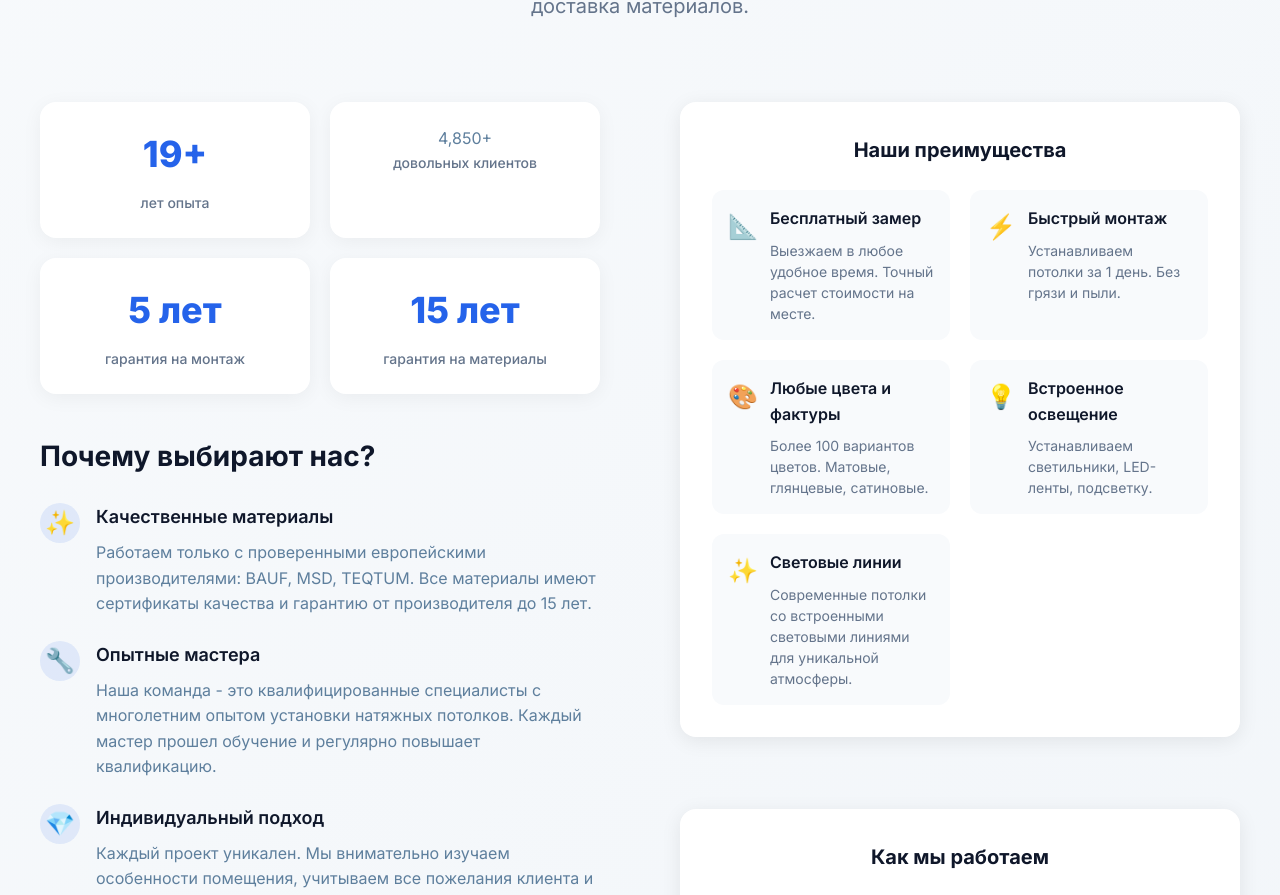
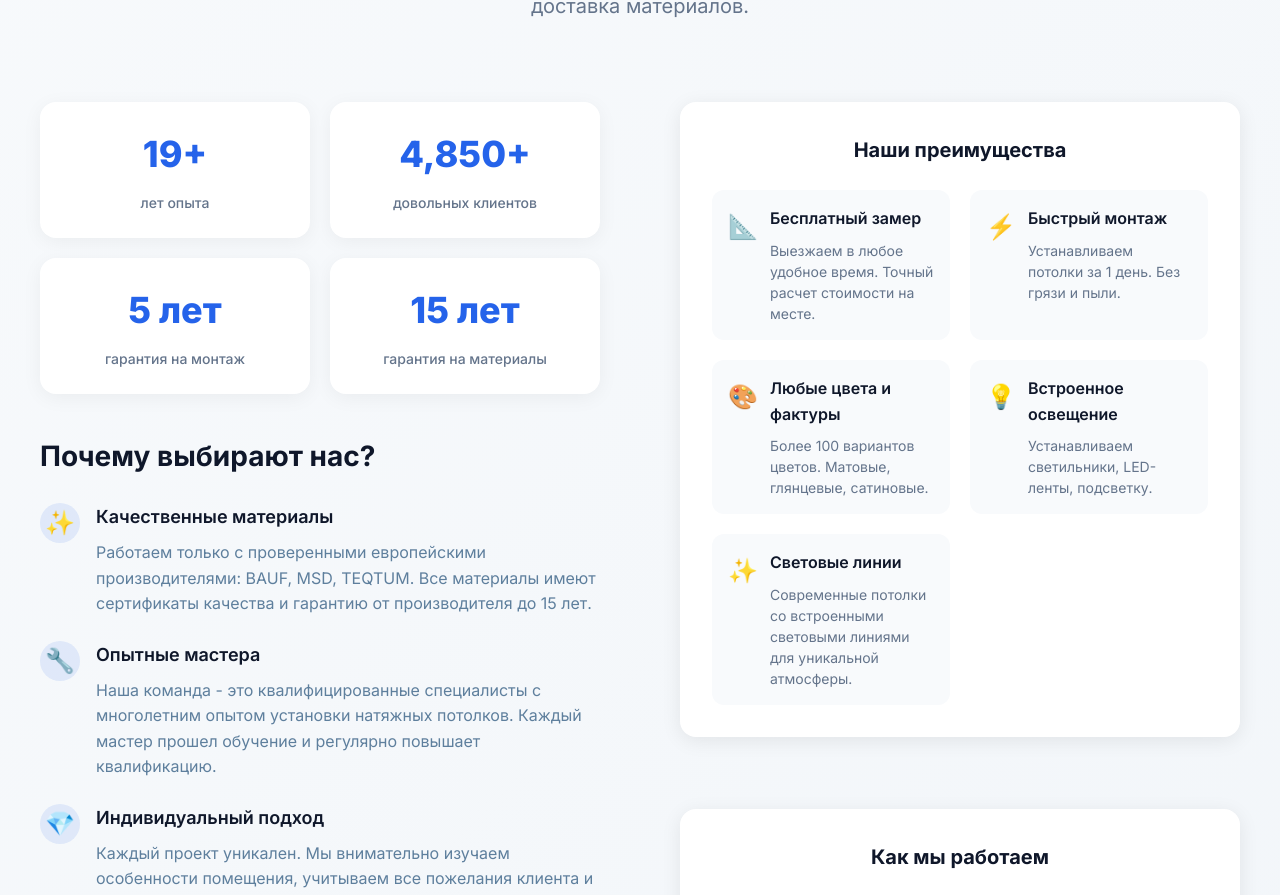
Before and after one commit to RustamGQ/potolok, a Next.js app: page /rostov in a window 1280 px wide. Shown: the part 4637-5532 px from the top of the page. Built offline with nearby package versions, Linux system fonts and the light colour scheme; no server answers.

Commit message:
Обновление V3.0

```diff
--- a/package.json
+++ b/package.json
@@ -1,6 +1,6 @@
 {
   "name": "potolki",
-  "version": "1.2.6",
+  "version": "1.2.7",
   "private": true,
   "scripts": {
     "dev": "next dev",
--- a/src/components/About/About.tsx
+++ b/src/components/About/About.tsx
@@ -62,7 +62,7 @@ function About({ city, content }: AboutProps) {
                                     <div className="about__stat-label">лет опыта</div>
                                 </div>
                                 <div className="about__stat-card">
-                                    <div className="number">4,850+</div>
+                                    <div className="about__stat-number">4,850+</div>
                                     <div className="about__stat-label">довольных клиентов</div>
                                 </div>
                                 <div className="about__stat-card">
```
